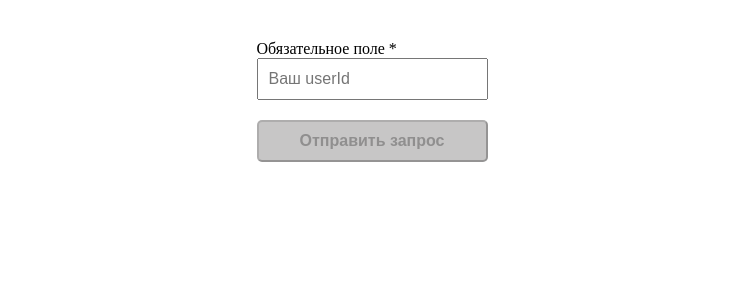
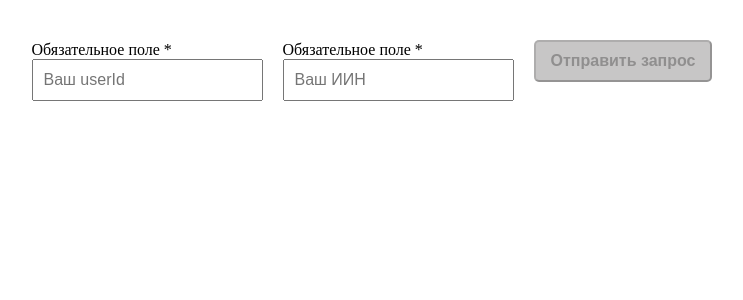
Before and after one commit to Ltsoy1120/c2c-client, a React (Vite) app: page / in a window 1280 px wide. Shown: the top 300 px of the page, without its empty margins (268-1011 px from the left). Built offline with nearby package versions, Linux system fonts and the light colour scheme.

Commit message:
added iin field

```diff
--- a/src/App.css
+++ b/src/App.css
@@ -26,7 +26,6 @@ button {
 
 .form {
   display: flex;
-  flex-direction: column;
   align-items: center;
   gap: 20px;
 }
--- a/src/App.tsx
+++ b/src/App.tsx
@@ -10,13 +10,14 @@ const API_SECRET = "your_api_key_1"
 function App() {
   const [state, setState] = useState({
     userId: "",
+    iin: "",
     token: ""
   })
 
   const [error, setError] = useState()
 
   useEffect(() => {
-    if (state.token && state.userId) {
+    if (state.token && state.userId && state.iin) {
       frame.startFrame(state)
     }
   }, [])
@@ -64,12 +65,20 @@ function App() {
             onChange={onChangeHandler}
           />
         </div>
-
+        <div className="input-field">
+          <label htmlFor="iin">Обязательное поле *</label>
+          <input
+            id="iin"
+            name="iin"
+            placeholder="Ваш ИИН"
+            onChange={onChangeHandler}
+          />
+        </div>
         <button type="button" onClick={onClickHandler} disabled={!state.userId}>
           Отправить запрос
         </button>
       </form>
-      {state.token && <p>token: {JSON.stringify(state.token)}</p>}
+      {state.token && <p>data: {JSON.stringify(state.token)}</p>}
       {error && <p>error: {JSON.stringify(error)}</p>}
       <iframe
         id="frame"
--- a/src/frame.ts
+++ b/src/frame.ts
@@ -4,6 +4,7 @@ interface MyFrames extends Window {
 
 interface DataToFrame {
   userId: string
+  iin: string
   token: string
 }
 
```
